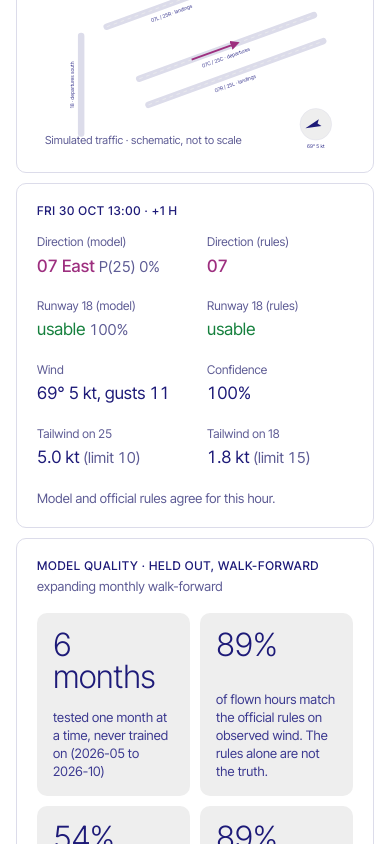
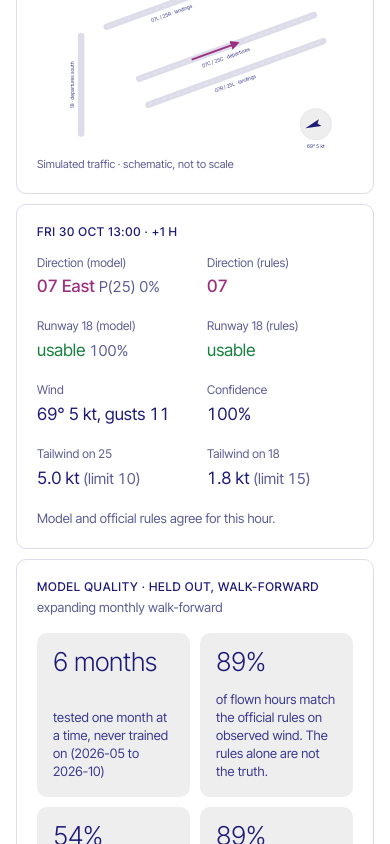
Before and after one commit to werister/aiw-codex-hack, a Next.js app in the folder web/: page / in a window 390 px wide. Shown: the part 2500-3344 px from the top of the page. Built offline with nearby package versions, Linux system fonts and the light colour scheme.

Commit message:
style: map note and quality stats fit phone width

```diff
--- a/web/src/components/QualityPanel.tsx
+++ b/web/src/components/QualityPanel.tsx
@@ -91,7 +91,7 @@ export function QualityPanel() {
 function Stat({ value, label }: { value: string; label: string }) {
   return (
     <div className="flex flex-col justify-between gap-4 rounded-card bg-panel-2 p-4 sm:p-5">
-      <div className="text-[32px] font-light leading-none tracking-[-0.02em] tabular sm:text-[40px]">{value}</div>
+      <div className="text-[26px] font-light leading-none tracking-[-0.02em] tabular sm:text-[40px]">{value}</div>
       <div className="text-[13px] leading-snug text-ink-2">{label}</div>
     </div>
   );
--- a/web/src/components/RunwayMap.tsx
+++ b/web/src/components/RunwayMap.tsx
@@ -114,7 +114,7 @@ export function RunwayMap({
         </text>
         <text x="12" y="42" fontSize="12" fill="var(--muted)">{label}</text>
       </svg>
-      <div className="absolute bottom-1 left-2 text-[11px] text-muted">Simulated traffic · schematic, not to scale</div>
+      <div className="mt-1 text-[11px] text-muted sm:absolute sm:bottom-1 sm:left-2 sm:mt-0">Simulated traffic · schematic, not to scale</div>
     </div>
   );
 }
```
